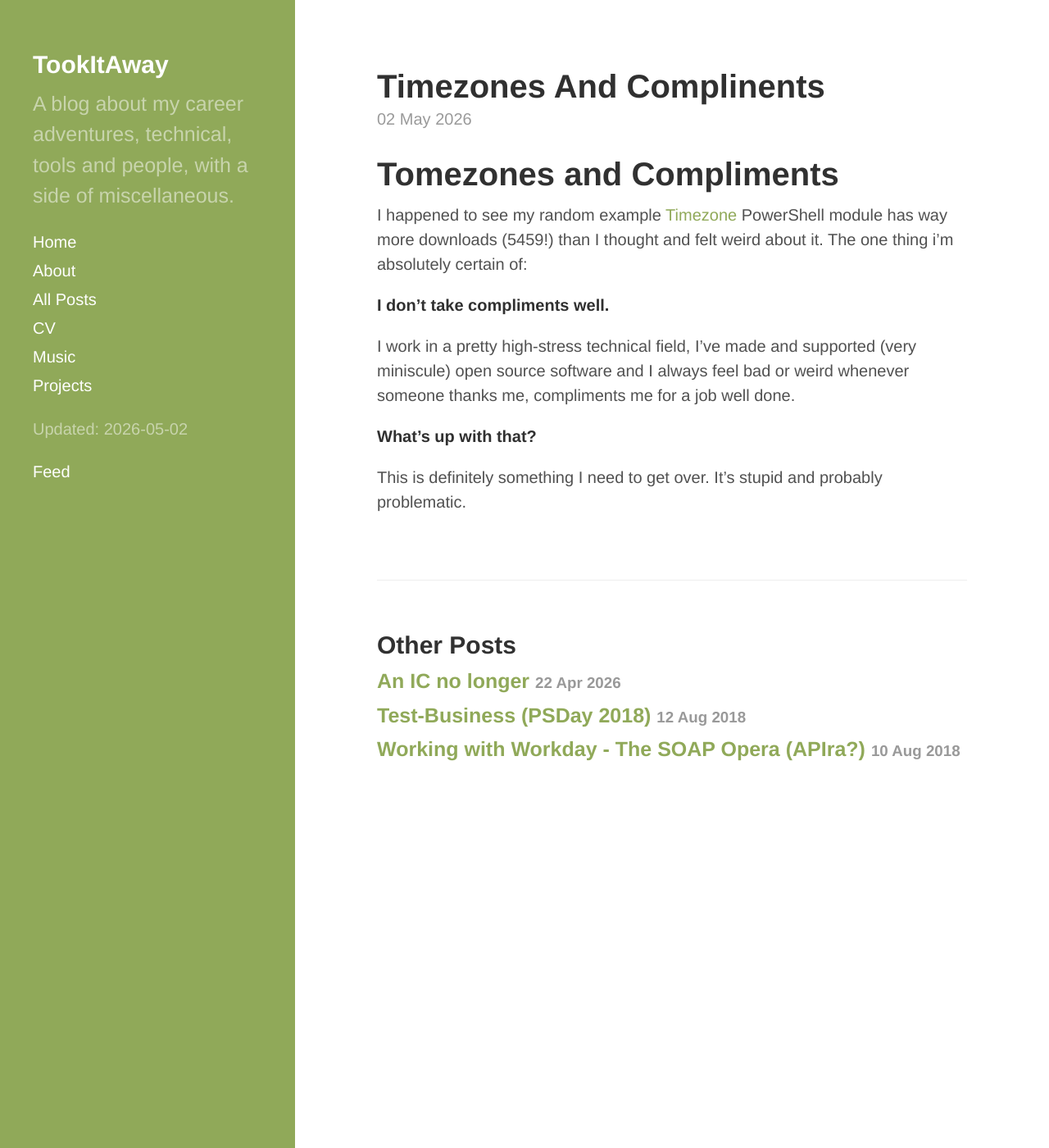
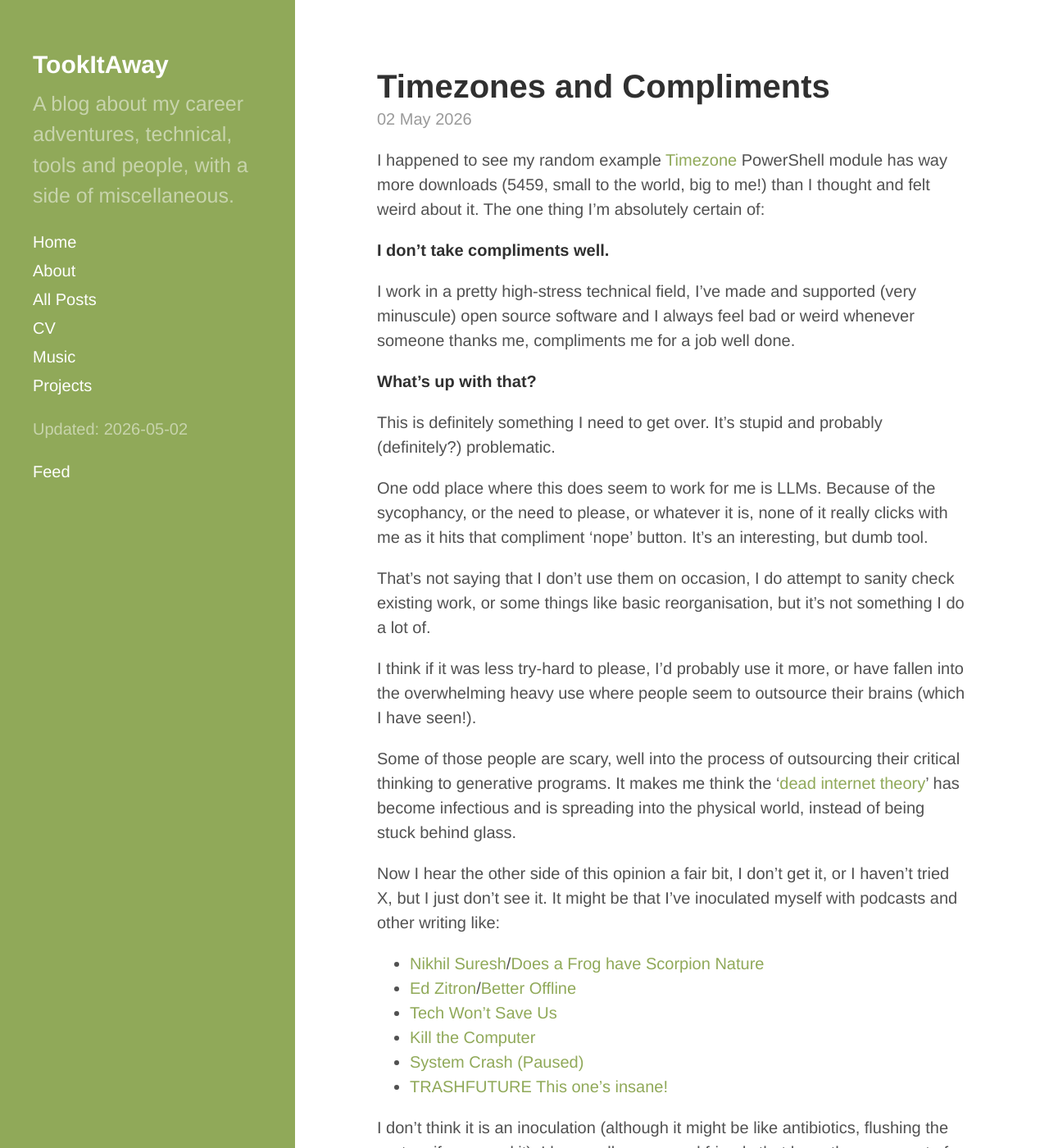
Before and after one commit to davegreen/davegreen.github.io, a Jekyll site: the page built from _posts/2026-05-02-timezones-and-complinents.md, in a window 1280 px wide and 1400 px high. Shown: the whole window at 82% size. Built offline with Jekyll 4.4.1, drawn with Linux system fonts in a browser that asks for light colours; our own code applies the rules of GitHub Pages for plain Markdown files; some of the changed text lies outside the part shown.

Commit message:
Rest of post

```diff
--- a/_posts/2026-05-02-timezones-and-complinents.md
+++ b/_posts/2026-05-02-timezones-and-complinents.md
@@ -1,11 +1,45 @@
-# Tomezones and Compliments
+---
+layout: post
+title: Timezones and Compliments
+date: 2026-05-02 09:00
+author: Dave Green
+comments: true
+categories: [Stuff, Podcasts]
+---
 
-I happened to see my random example [Timezone](https://www.powershellgallery.com/packages/Timezone) PowerShell module has way more downloads (5459!) than I thought and felt weird about it. The one thing i'm absolutely certain of:
+I happened to see my random example [Timezone](https://www.powershellgallery.com/packages/Timezone) PowerShell module has way more downloads (5459, small to the world, big to me!) than I thought and felt weird about it. The one thing I'm absolutely certain of:
 
 **I don't take compliments well.**
 
-I work in a pretty high-stress technical field, I've made and supported (very miniscule) open source software and I always feel bad or weird whenever someone thanks me, compliments me for a job well done.
+I work in a pretty high-stress technical field, I've made and supported (very minuscule) open source software and I always feel bad or weird whenever someone thanks me, compliments me for a job well done.
 
 **What's up with that?**
 
-This is definitely something I need to get over. It's stupid and probably problematic.
+This is definitely something I need to get over. It's stupid and probably (definitely?) problematic.
+
+One odd place where this does seem to work for me is LLMs. Because of the sycophancy, or the need to please, or whatever it is, none of it really clicks with me as it hits that compliment 'nope' button. It's an interesting, but dumb tool.
+
+That's not saying that I don't use them on occasion, I do attempt to sanity check existing work, or some things like basic reorganisation, but it's not something I do a lot of.
+
+I think if it was less try-hard to please, I'd probably use it more, or have fallen into the overwhelming heavy use where people seem to outsource their brains (which I have seen!).
+
+Some of those people are scary, well into the process of outsourcing their critical thinking to generative programs. It makes me think the '[dead internet theory](https://en.wikipedia.org/wiki/Dead_Internet_theory)' has become infectious and is spreading into the physical world, instead of being stuck behind glass.
+
+Now I hear the other side of this opinion a fair bit, I don't get it, or I haven't tried X, but I just don't see it. It might be that I've inoculated myself with podcasts and other writing like:
+
+- [Nikhil Suresh](https://ludic.mataroa.blog/)/[Does a Frog have Scorpion Nature](https://open.spotify.com/show/57i8sYVqxG4i3NvBniLfhv)
+- [Ed Zitron](https://www.wheresyoured.at/)/[Better Offline](https://open.spotify.com/show/2dBPt1j2DoNij1kVdx8Ig6)
+- [Tech Won't Save Us](https://open.spotify.com/show/3UhsI7s4bkH1FcMZI5u9iD)
+- [Kill the Computer](https://open.spotify.com/show/6jH7ZL5LkzFuBtv7R9TgDg)
+- [System Crash (Paused)](https://open.spotify.com/show/2cMtc4Pl3qlESeQy1M6u9a)
+- [TRASHFUTURE](https://open.spotify.com/show/4loPiV9XWjVOitg2XfzK7Q) [This one's insane!](https://www.patreon.com/posts/scaffold-to-152979767)
+
+I don't think it is an inoculation (although it might be like antibiotics, flushing the system if you need it), I have colleagues and friends that have the same sort of opinions and they've not heard of these.
+
+Is it due to my suspicion of compliments? That started rolling the ball for me, but it's not all of it.
+
+Instead of outsourcing to other people, outsourced brainpower, decision-making and expertise drained away by generative systems opening the door to the dead internet leaking into real life is wild.
+
+I will figure out what it is that seems to shield me from some of this and I'll shout it from the rooftops, before the dead internet takes us all!
+
+Maybe I just don't trust easy answers?
```
